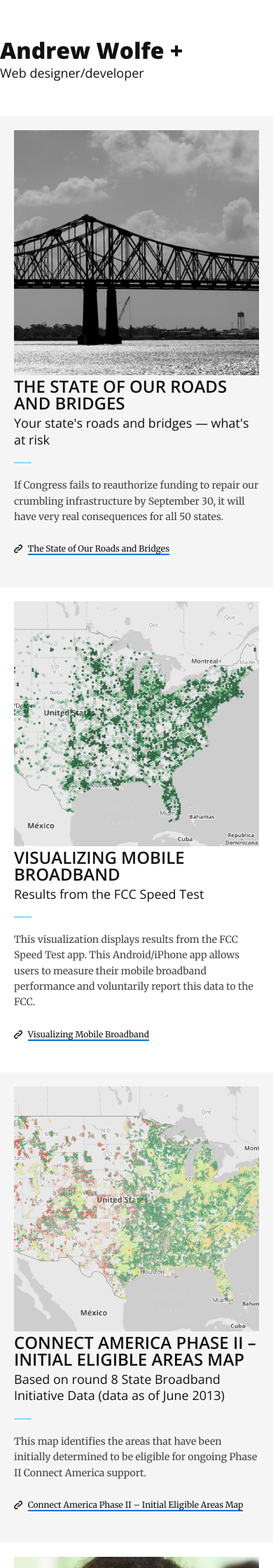
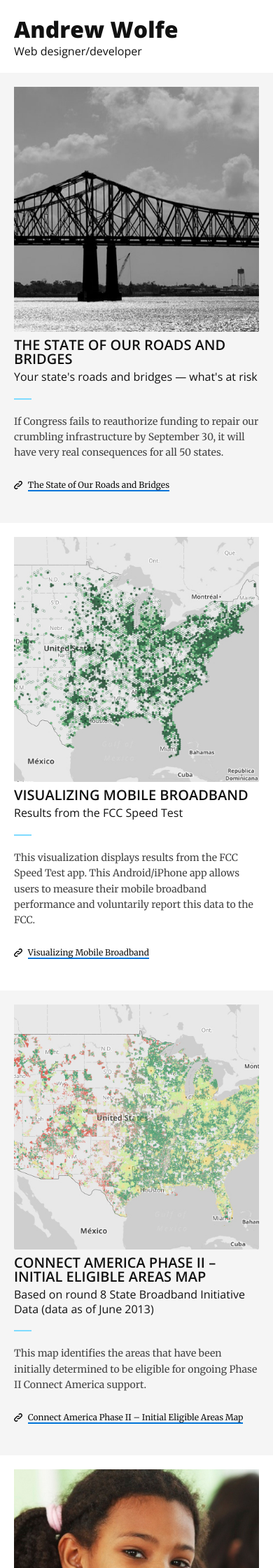
Before and after one commit to awolfe76/awolfe76.github.io, a Jekyll site: the page built from index.md, in a window 390 px wide. Shown: the top 2240 px of the page at 70% size. Built offline with Jekyll 4.4.1, drawn with Linux system fonts in a browser that asks for light colours.

Commit message:
responsive cleanup

```diff
--- a/_includes/header.html
+++ b/_includes/header.html
@@ -33,7 +33,7 @@
         <a href="#about">About</a>
       </nav>-->
       <hgroup>
-        <h2>{{ site.data.me.name }} <span style="font-weight: 800; -moz-transform: rotate(90deg);">+</span></h2>
+        <h2>{{ site.data.me.name }}</h2>
         <h4>Web designer/developer</h4>
       </hgroup>
     </header>
--- a/_scss/_layout.scss
+++ b/_scss/_layout.scss
@@ -4,9 +4,12 @@ body {
 
 header {
   margin: 0 auto;
-  padding: 50px 0;
+  padding: 20px;
   width: 100%;
   max-width: 1000px;
+  @media (min-width: 600px) {
+    padding: 50px 0;
+  }
 }
 .work {
   background: $light;
--- a/_scss/_typography.scss
+++ b/_scss/_typography.scss
@@ -30,17 +30,24 @@ h2 {
 }
 h3 {
   font-family: "Open Sans";
-  font-size: 24px;
+  font-size: 20px;
   font-weight: 600;
   line-height: 1;
-  margin: 0 0 5px 0;
+  margin: 5px 0;
   position: relative;
   text-transform: uppercase;
+  @media (min-width: 600px) {
+    font-size: 24px;
+    margin: 0 0 5px 0;
+  }
 }
 h4 {
   font-family: "Open Sans";
-  font-size: 18px;
+  font-size: 16px;
   font-weight: 400;
   line-height: 1.3;
   margin: 0;
+  @media (min-width: 600px) {
+    font-size: 18px;
+  }
 }
```
